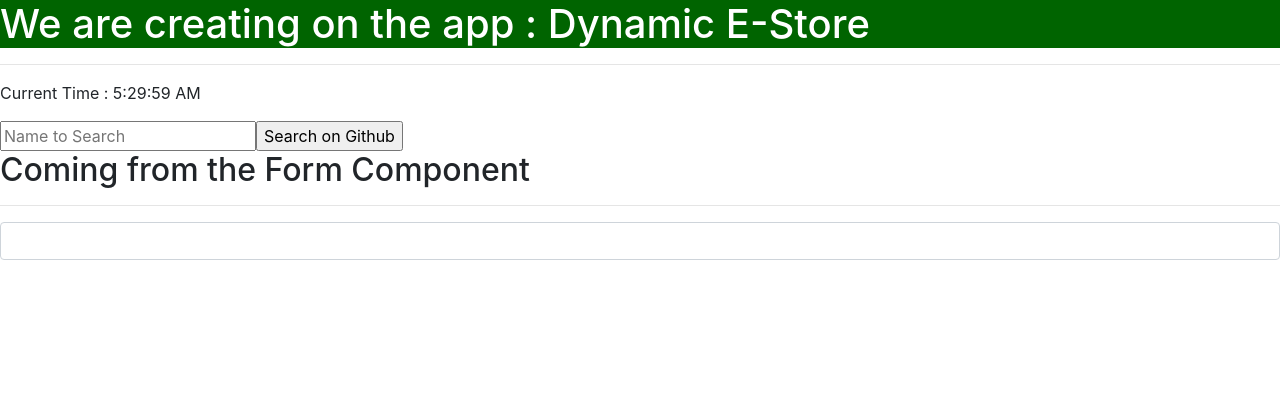
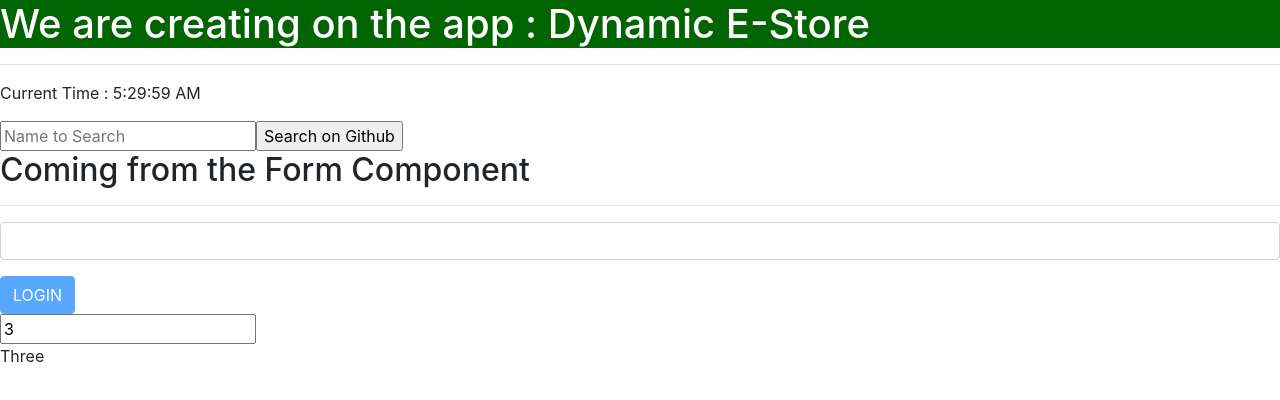
Before and after one commit to messagewaleed/first-angular-pro, an Angular app: page / in a window 1280 px wide. Shown: the top 400 px of the page. Built offline with nearby package versions, Linux system fonts and the light colour scheme.

Commit message:
Added more forms code, ngSwitch

```diff
--- a/src/app/form/form.component.html
+++ b/src/app/form/form.component.html
@@ -2,7 +2,7 @@
     Coming from the Form Component
 </h2>
 <hr>
-<form>
+<form #myForm="ngForm">
   <div class="form-group">
 <input
 class="form-control"
@@ -22,4 +22,14 @@ pattern="[a-z]{4,8}"
      <div *ngIf="userName.errors?.['minlength']">Please enter atleast 4 characters</div>
     <div *ngIf="userName.errors?.['pattern']">Please enter a valid username</div>
   </div>
+  <button class="btn btn-primary" [disabled]="!myForm.form.valid">LOGIN</button>
+
 </form>
+<input type="text" [(ngModel)]="num">
+<div [ngSwitch]="num">
+    <div *ngSwitchCase="1">One</div>
+    <div *ngSwitchCase="2">Two</div>
+    <div *ngSwitchCase="3">Three</div>
+    <div *ngSwitchCase="4">Four</div>
+    <div *ngSwitchDefault>No Match Found...</div>
+</div>
--- a/src/app/form/form.component.ts
+++ b/src/app/form/form.component.ts
@@ -7,6 +7,9 @@ import { NgModel } from '@angular/forms';
   styleUrls: ['./form.component.css']
 })
 export class FormComponent {
+
+  num : number = 3;
+
   log(templateVar : NgModel){
     console.log(templateVar.errors);
 
```
